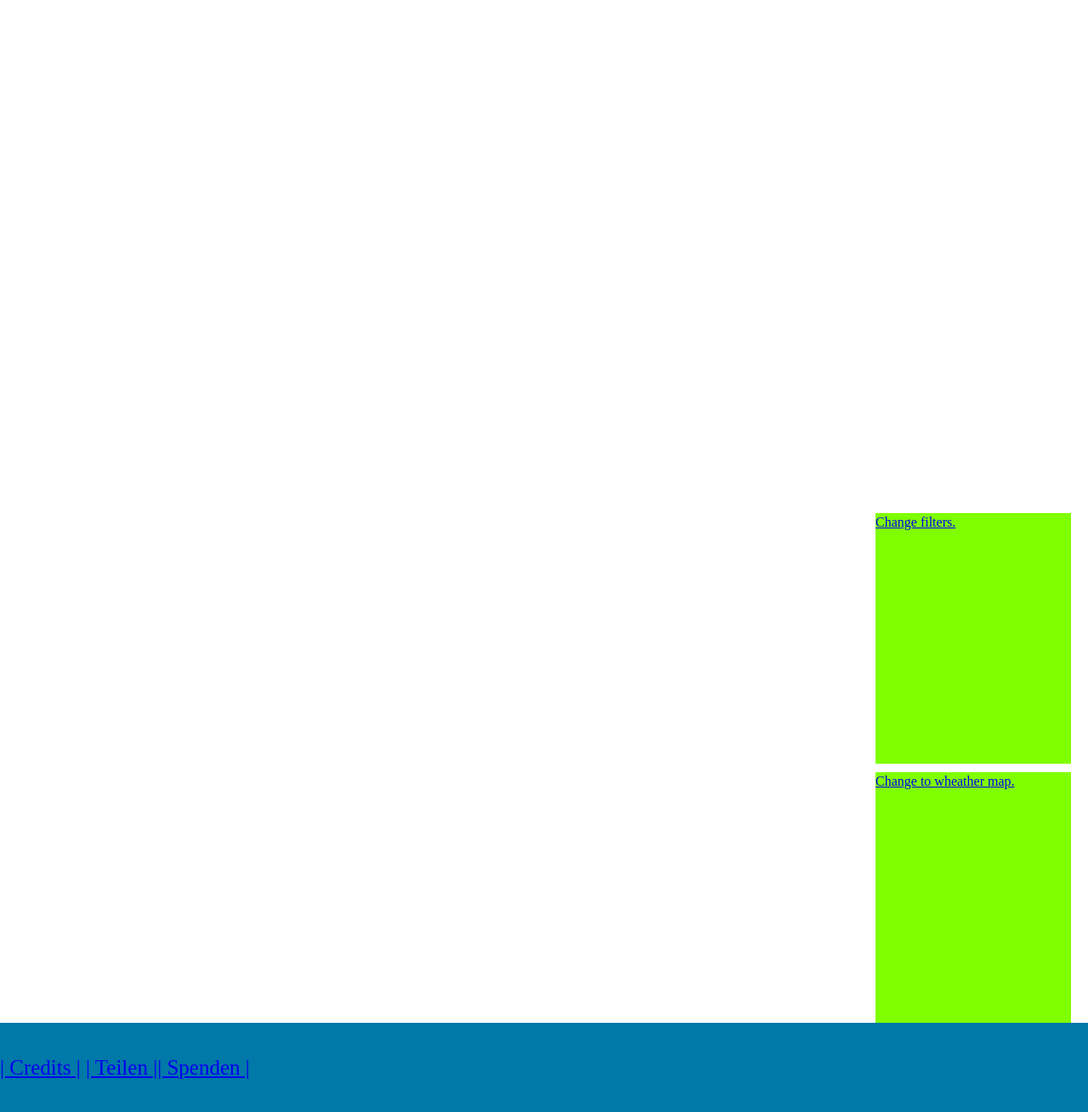
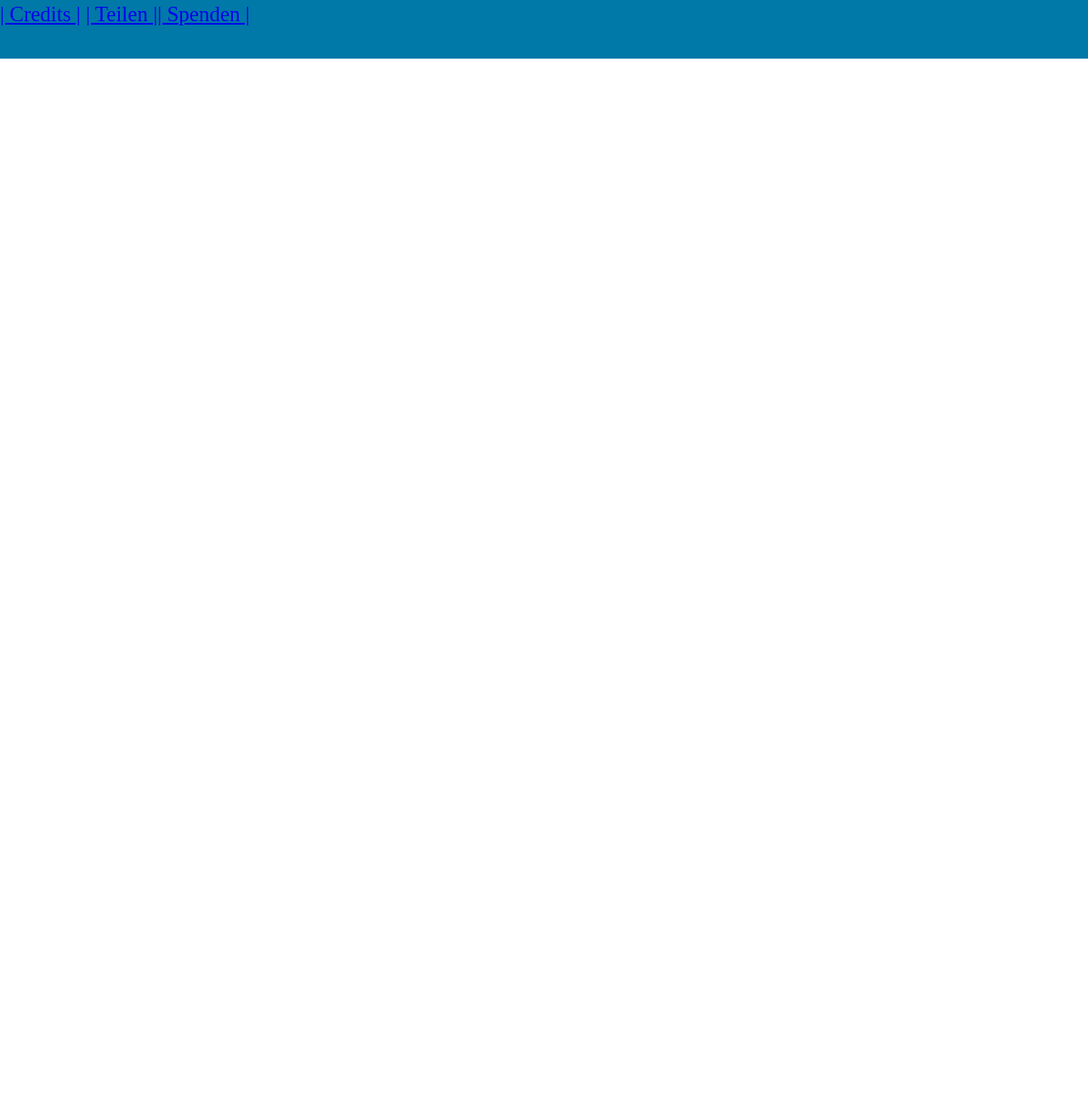
Before and after one commit to Jugendhackt/Katastrophen_Rettungs_Karte, a plain HTML site: page index.html in a window 1280 px wide. Shown: the part 813-2122 px from the top of the page at 85% size. After the commit the page ends 882 px from the top, so only its background shows below. Drawn offline with nearby package versions, Linux system fonts and the light colour scheme.

Commit message:
Grundstrucktur fertig Wetterkarte eingebunden, aber noch nicht eingebunden

```diff
--- a/css/map.css
+++ b/css/map.css
@@ -14,7 +14,7 @@
 
 #left {
     height: 600px;
-    width: 250px;
+    width: 20vw;
     float: left;
     margin-bottom: 10px;
     margin-left: 10px;
@@ -23,20 +23,9 @@
     /*background-color: #222222 ;*/
 }
 
-#right {
-    height: 600px;
-    width: 250px;
-    float: right;
-    margin-bottom: 10px;
-    margin-left: 5px;
-    margin-right: 10px;
-    margin-top: 10px;
-    /*background-color: #222222 ;*/
-}
-
 #need_help {
-    height: 295px;
-    width: 230px;
+    height: 290px;
+    width: 19vw;
     /*float: left;*/
     margin-bottom: 5px;
     margin-left: 10px;
@@ -46,8 +35,8 @@
 }
 
 #give_help {
-    height: 295px;
-    width: 230px;
+    height: 290px;
+    width: 19vw;
     /*float: left;*/
     margin-bottom: 10px;
     margin-left: 10px;
@@ -58,35 +47,13 @@
 
 #mapid {
         height: 600px;
-        width: 1000px;
+        width: 75vw;
         float: left;
         margin-bottom: 10px;
         margin-left: 15px;
         margin-right: 15px;
         margin-top: 10px;
         /*background-color: ;*/
-}
-
-#filter {
-    height: 295px;
-    width: 230px;
-    float: left;
-    margin-bottom: 5px;
-    margin-left: 10px;
-    margin-right: 10px;
-    margin-top: 10px;
-    background-color: chartreuse ;
-}
-
-#wetter {
-    height: 295px;
-    width: 230px;
-    float: left;
-    margin-bottom: 10px;
-    margin-left: 10px;
-    margin-right: 10px;
-    margin-top: 5px;
-    background-color: chartreuse ;
 }
 
 .boden {
--- a/index.html
+++ b/index.html
@@ -27,7 +27,7 @@
     <br>
     <div class="titel"></div>                                                                       <!-- Anzeige -->
     <div class="titel">
-        Catastrophy Saving Map <CSM></CSM>
+        Catastrophy Rescue Map <CSM></CSM>
     </div>
     <div class="titel"></div> <br><br><br><br><br>
 
@@ -45,14 +45,6 @@
             </div>
         </div>
         <div id="mapid"></div>
-        <div id="right">
-            <div id="filter">
-                <a href="Change filters.">Change filters.</a>
-            </div>
-            <div id="wetter">
-                <a href="Change to wheather map.">Change to wheather map.</a>
-            </div>
-        </div>
     </div>
 
     <div class="boden"></div>
--- a/js/main.js
+++ b/js/main.js
@@ -1,4 +1,5 @@
 var mymap;
+var baseLayers;
 
 navigator.geolocation.getCurrentPosition(function(location) {
 
@@ -10,10 +11,17 @@ navigator.geolocation.getCurrentPosition(function(location) {
 
     mymap = L.map('mapid').setView([location.coords.latitude, location.coords.longitude], 13);
 
-    L.tileLayer('http://{s}.tile.openstreetmap.fr/hot/{z}/{x}/{y}.png', {
-        attribution: 'Map data &copy; <a href="http://openstreetmap.org">OpenStreetMap</a> contributors, <a href="http://creativecommons.org/licenses/by-sa/2.0/">CC-BY-SA</a>, Imagery © <a href="http://mapbox.com">Mapbox</a>',
-        maxZoom: 18,
-    }).addTo(mymap);
+    baseLayers = {
+        "Wetterkarte": L.tileLayer('http://{s}.tiles.mapbox.com/v3/openstreetmap.map-4wvf9l0l/{z}/{x}/{y}.png', {
+            attribution: ' © <a href=\'https://www.mapbox.com/about/maps/\'>Mapbox</a> © <a href=\'http://www.openstreetmap.org/copyright\'>OpenStreetMap</a> <strong><a href=\'https://www.mapbox.com/map-feedback/\' target=\'_blank\'>Improve this map</a></strong>',
+            maxZoom: 18,
+        }),
+        "Straßenkarte": L.tileLayer('http://{s}.tile.openstreetmap.fr/hot/{z}/{x}/{y}.png', {
+            attribution: 'Map data &copy; <a href="http://openstreetmap.org">OpenStreetMap</a> contributors, <a href="http://creativecommons.org/licenses/by-sa/2.0/">CC-BY-SA</a>, Imagery © <a href="http://mapbox.com">Mapbox</a>',
+            maxZoom: 18,
+        }).addTo(mymap)
+    };
+    L.control.layers(baseLayers, {}).addTo(mymap);
 
     function onMapClick(e) {
 //    alert("You clicked the map at " + e.latlng);
```
